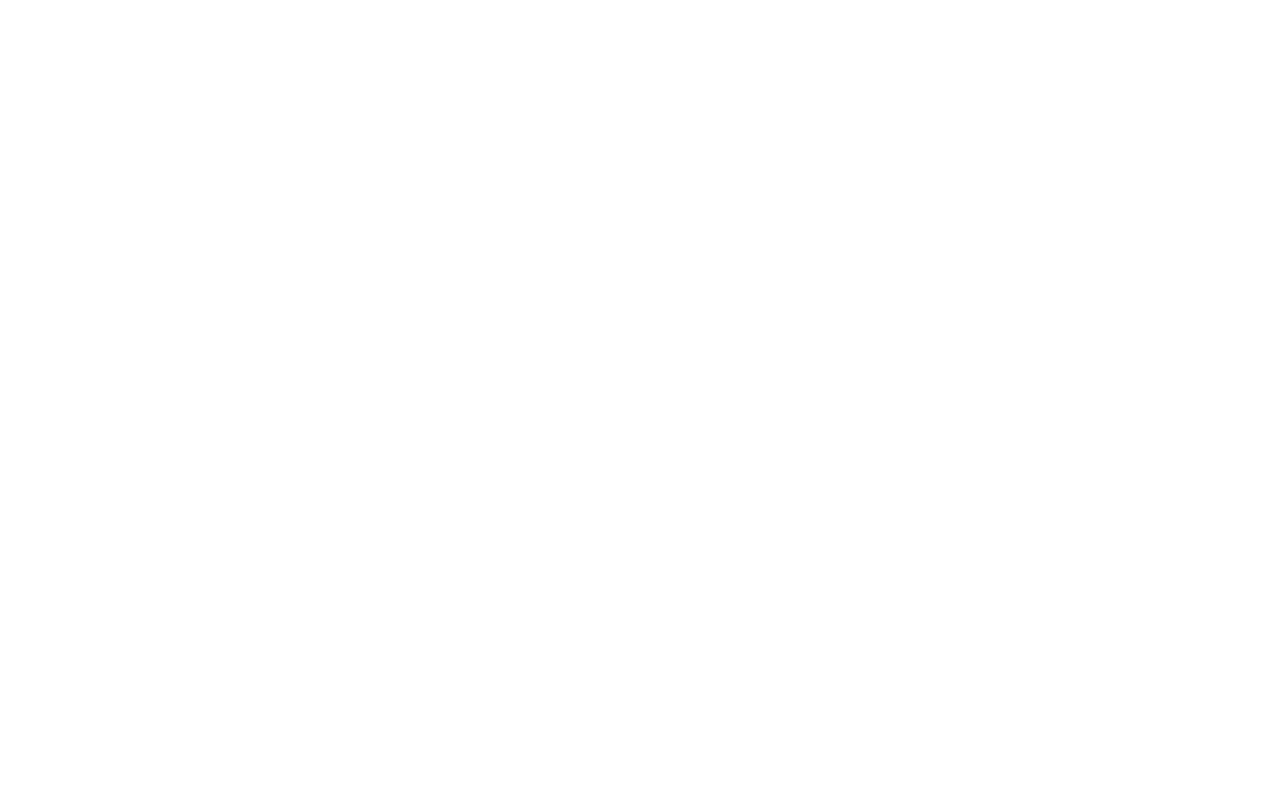
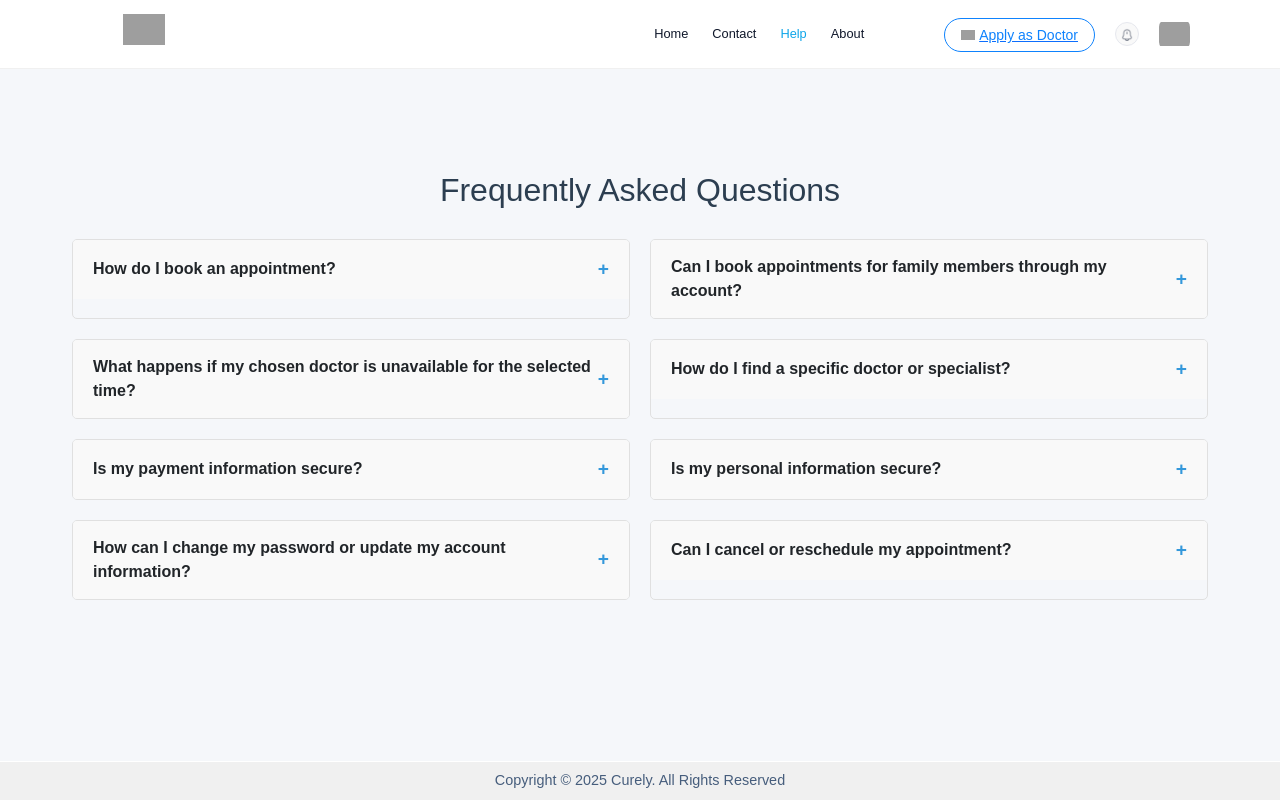
Before and after one commit to Anuj-Programmer/Online-Doctor-Appointment, a React (Vite) app in the folder client/: page /help in a window 1280 px wide. Before the commit this address had no page. Built offline with nearby package versions, Linux system fonts and the light colour scheme; sample sign-in values are in the browser's storage; grey boxes are pictures that could not be loaded.

Commit message:
Nav Modified

```diff
--- a/client/package.json
+++ b/client/package.json
@@ -17,6 +17,7 @@
     "axios": "^1.8.3",
     "react": "^19.0.0",
     "react-dom": "^19.0.0",
+    "react-hot-toast": "^2.5.2",
     "react-redux": "^9.2.0",
     "react-router-dom": "^7.3.0",
     "react-spinners": "^0.15.0"
--- a/client/src/App.jsx
+++ b/client/src/App.jsx
@@ -17,6 +17,7 @@
 // axios.defaults.baseURL = "http://localhost:8080";
 import Contact from "./pages/Contact";
 import AboutPage from "./pages/AboutPage";
+import Help from "./pages/Help";
 
 function App() {
   const { loading } = useSelector((state) => state.alerts);
@@ -49,6 +50,14 @@
               element={
                 <ProtectedRoute>
                   <Contact />
+                </ProtectedRoute>
+              }
+            />
+            <Route
+              path="/help"
+              element={
+                <ProtectedRoute>
+                  <Help />
                 </ProtectedRoute>
               }
             />
--- a/client/src/Components/Nav.jsx
+++ b/client/src/Components/Nav.jsx
@@ -1,9 +1,16 @@
 import * as React from "react";
 import "../styles/Nav.css"
-import { Link } from "react-router-dom";
+import { Link, useLocation } from "react-router-dom";
 import Notification from "../assets/Notification.png"
+
 function Nav() {
-return(
+  const location = useLocation();
+
+  const isActive = (path) => {
+    return location.pathname === path ? "nav-item active" : "nav-item";
+  };
+
+  return(
     <>
     <div className="nav">
           <Link to="/" className="logo-container">
@@ -17,10 +24,10 @@
           <div className="nav-items">
             <div className="nav-links">
               <div className="nav-list">
-                <Link to="/" className="nav-item active">Home </Link>
-                <Link to="/contact" className="nav-item">Contact</Link>
-                <button className="nav-item">Help</button>
-                <Link to="/about" className="nav-item">About</Link>
+                <Link to="/" className={isActive('/')}>Home</Link>
+                <Link to="/contact" className={isActive('/contact')}>Contact</Link>
+                <Link to="/help" className={isActive('/help')}>Help</Link>
+                <Link to="/about" className={isActive('/about')}>About</Link>
               </div>
             </div>
             <div className="user-actions">
@@ -64,7 +71,7 @@
           </div>
         </div>
     </>
-)
+  );
 }
 
-export default Nav
+export default Nav;
--- /dev/null
+++ b/client/src/pages/Help.jsx
@@ -0,0 +1,98 @@
+import React, { useState } from "react";
+import "../styles/Help.css";
+import Nav from "../Components/Nav";
+import Footer from "../Components/Footer";
+const Help = () => {
+  const [activeIndex, setActiveIndex] = useState(null);
+
+  const faqItems = [
+    {
+      question: "How do I book an appointment?",
+      answer:
+        "You can book an appointment by logging into your account, selecting your preferred doctor, and choosing an available time slot.",
+    },
+    {
+      question:
+        "Can I book appointments for family members through my account?",
+      answer:
+        "Yes, you can add family members to your account and book appointments for them using your profile.",
+    },
+    {
+      question:
+        "What happens if my chosen doctor is unavailable for the selected time?",
+      answer:
+        "If your doctor is unavailable, you'll be notified immediately and can choose another available time or select a different doctor.",
+    },
+    {
+      question: "How do I find a specific doctor or specialist?",
+      answer:
+        "Use our search feature to find doctors by name, specialty, or location. You can also filter results based on your needs.",
+    },
+    {
+      question: "Is my payment information secure?",
+      answer:
+        "Yes, we use industry-standard encryption to protect all payment information and never store your full card details.",
+    },
+    {
+      question: "Is my personal information secure?",
+      answer:
+        "Your personal information is protected with advanced security measures and we comply with all data protection regulations.",
+    },
+    {
+      question:
+        "How can I change my password or update my account information?",
+      answer:
+        "You can update your account details in the 'My Account' section after logging in. Password changes require verification.",
+    },
+    {
+      question: "Can I cancel or reschedule my appointment?",
+      answer:
+        "Yes, you can cancel or reschedule appointments up to 24 hours before the scheduled time through your account dashboard.",
+    },
+  ];
+
+  const toggleFAQ = (index) => {
+    setActiveIndex(activeIndex === index ? null : index);
+  };
+
+  return (
+    <div className="faq-page">
+        <div className="header">
+            <Nav/>
+        </div>
+
+
+      <main className="faq-main">
+        <div className="faq-container">
+          <h1>Frequently Asked Questions</h1>
+
+          <div className="faq-grid">
+            {faqItems.map((item, index) => (
+              <div
+                key={index}
+                className={`faq-item ${activeIndex === index ? "active" : ""}`}
+                onClick={() => toggleFAQ(index)}
+              >
+                <div className="faq-question">
+                  {item.question}
+                  <span className="faq-toggle">
+                    {activeIndex === index ? "−" : "+"}
+                  </span>
+                </div>
+                <div className="faq-answer">{item.answer}</div>
+              </div>
+            ))}
+          </div>
+
+
+
+
+        </div>
+
+      </main>
+      <Footer/>
+    </div>
+  );
+};
+
+export default Help;
--- a/client/src/pages/Register.jsx
+++ b/client/src/pages/Register.jsx
@@ -11,6 +11,7 @@
 import { useDispatch } from "react-redux";
 import { showLoading, hideLoading } from "../redux/features/alertSlice";
 import Footer from "../Components/Footer";
+import toast, { Toaster } from "react-hot-toast";
 
 function SignUpPage() {
   const [showPassword, setShowPassword] = useState(false);
@@ -27,22 +28,24 @@
       const res = await axios.post("/api/v1/user/register", values);
       dispatch(hideLoading())
       if (res.data.success) {
-        message.success("Registered Successfully!");
-        alert("Registered Successfully!")
+        toast.success("Registered Successfully!");
+        // alert("Registered Successfully!")
         setTimeout(() => navigate("/login"), 1000);
       } else {
-        message.error("User already exists!");
-        alert("User Already Exists!");
+        toast.error("User already exists!");
+        // alert("User Already Exists!");
       }
     } catch (error) {
       dispatch(hideLoading())
       console.log(error);
       message.error("Something went wrong.");
+      toast.error("Something went wrong.");
     }
   };
 
   return (
     <div className="signup-page">
+      <Toaster position="top-center"/>
       {/* Header */}
       {/* <div className="header">
         <div className="nav">
--- /dev/null
+++ b/client/src/styles/Help.css
@@ -0,0 +1,175 @@
+/* Reset and base styles */
+* {
+    margin: 0;
+    padding: 0;
+    box-sizing: border-box;
+    font-family: "Arial", sans-serif;
+  }
+
+  .faq-page {
+    display: flex;
+    flex-direction: column;
+    min-height: 100vh;
+    background-color: #f5f7fa;
+  }
+  /* Header Styles */
+.header {
+    border-bottom: 0.8px solid var(--color-grey-94);
+    background-color: var(--color-white);
+    width: 100%;
+  }
+
+  /* Header styles */
+  .faq-header {
+    background-color: #ffffff;
+    box-shadow: 0 2px 10px rgba(0, 0, 0, 0.1);
+    padding: 1rem 0;
+    position: sticky;
+    top: 0;
+    z-index: 100;
+  }
+
+  .header-content {
+    max-width: 1200px;
+    margin: 0 auto;
+    display: flex;
+    justify-content: space-between;
+    align-items: center;
+    padding: 0 2rem;
+  }
+
+  .faq-header h1 {
+    color: #2c3e50;
+    font-size: 1.8rem;
+    font-weight: 700;
+  }
+
+  .faq-header nav {
+    display: flex;
+    gap: 2rem;
+  }
+
+  .faq-header nav a {
+    text-decoration: none;
+    color: #7f8c8d;
+    font-weight: 500;
+    transition: color 0.3s;
+  }
+
+  .faq-header nav a:hover {
+    color: #3498db;
+  }
+
+  .faq-header nav a.active {
+    color: #2c3e50;
+    font-weight: 600;
+  }
+
+  /* Main content styles */
+  .faq-main {
+    display: flex;
+    align-items: center;
+    justify-content: center;
+    flex: 1;
+    background-color: #f5f7fa;
+    padding: 2rem 0;
+  }
+
+  .faq-container {
+    max-width: 1200px;
+    margin: 0 auto;
+    padding: 2rem;
+  }
+
+  .faq-container h1 {
+    text-align: center;
+    margin-bottom: 30px;
+    color: #2c3e50;
+    font-size: 2rem;
+  }
+
+  /* Grid layout for FAQ items */
+  .faq-grid {
+    display: grid;
+    grid-template-columns: repeat(2, 1fr);
+    gap: 20px;
+    margin-bottom: 30px;
+  }
+
+  .faq-item {
+    border: 1px solid #e0e0e0;
+    border-radius: 5px;
+    overflow: hidden;
+    transition: all 0.3s ease;
+  }
+
+  .faq-item:hover {
+    border-color: #3498db;
+  }
+
+  .faq-question {
+    padding: 15px 20px;
+    background-color: #f9f9f9;
+    cursor: pointer;
+    display: flex;
+    justify-content: space-between;
+    align-items: center;
+    font-weight: 600;
+  }
+
+  .faq-question:hover {
+    background-color: #f0f0f0;
+  }
+
+  .faq-toggle {
+    font-size: 1.2rem;
+    font-weight: bold;
+    color: #3498db;
+  }
+
+  .faq-answer {
+    padding: 0 20px;
+    max-height: 0;
+    overflow: hidden;
+    transition: max-height 0.3s ease, padding 0.3s ease;
+    background-color: white;
+  }
+
+  .faq-item.active .faq-answer {
+    padding: 15px 20px;
+    max-height: 200px;
+  }
+
+  .faq-footer {
+    text-align: center;
+    margin-top: 40px;
+    color: #7f8c8d;
+    grid-column: 1 / -1;
+  }
+
+  .faq-footer hr {
+    border: none;
+    height: 1px;
+    background-color: #e0e0e0;
+    margin-bottom: 15px;
+  }
+
+  .faq-footer p {
+    font-size: 0.9rem;
+  }
+
+  /* Responsive adjustments */
+  @media (max-width: 768px) {
+    .faq-grid {
+      grid-template-columns: 1fr;
+    }
+
+    .header-content {
+      flex-direction: column;
+      gap: 1rem;
+    }
+
+    .faq-header nav {
+      gap: 1rem;
+    }
+  }
```
Also changed, not shown: client/src/pages/Login.jsx (+17 -8 lines), 2 other files (tests, documents, lock files or other folders).
